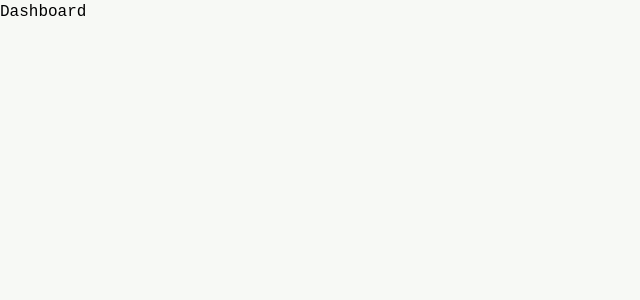
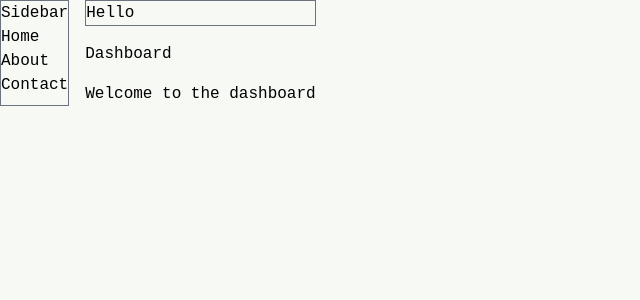
Before and after one commit to yetemegn-telaye/Top-Assset-Tracker, a React (Create React App) app: page /dashboard in a window 1280 px wide. Shown: the top 300 px of the page, without its empty margins (0-640 px from the left). Built offline with nearby package versions, Linux system fonts and the light colour scheme; the HTML template or start-up script is replaced by a standard one.

Commit message:
Create layout

```diff
--- a/src/components/layout/Layout.tsx
+++ b/src/components/layout/Layout.tsx
@@ -1 +1,24 @@
-export{}
+import { FC } from "react";
+import SearchBar from "./SearchBar";
+import Sidebar from "./Sidebar";
+
+
+type LayoutProps = {
+    children: React.ReactNode;
+    }
+
+const Layout: FC<LayoutProps> = ({ children }) => {
+    return (
+        <div className="flex gap-4">
+        <Sidebar />
+
+        <div className="flex flex-col gap-4">
+        <SearchBar />
+        {children}
+        </div>
+
+
+        </div>
+    );
+    }
+ export default Layout;
--- a/src/components/layout/SearchBar.tsx
+++ b/src/components/layout/SearchBar.tsx
@@ -1 +1,8 @@
-export{}
+const SearchBar = () => {
+    return (
+        <div className="border border-gray-500">
+           Hello
+        </div>
+    );
+}
+export default SearchBar;
--- a/src/components/layout/Sidebar.tsx
+++ b/src/components/layout/Sidebar.tsx
@@ -1 +1,13 @@
-export{}
+const Sidebar = () => {
+    return (
+        <div className="border border-gray-500">
+            <h2>Sidebar</h2>
+            <ul>
+                <li>Home</li>
+                <li>About</li>
+                <li>Contact</li>
+            </ul>
+        </div>
+    );
+}
+export default Sidebar;
--- a/src/features/dashboard/Dashboard.tsx
+++ b/src/features/dashboard/Dashboard.tsx
@@ -1,7 +1,12 @@
+import Layout from "../../components/layout/Layout";
+
 const Dashboard = () => {
     return (
         <div>
-        <h1>Dashboard</h1>
+        <Layout>
+            <h1>Dashboard</h1>
+            <p>Welcome to the dashboard</p>
+        </Layout>
         </div>
     );
     }
```
